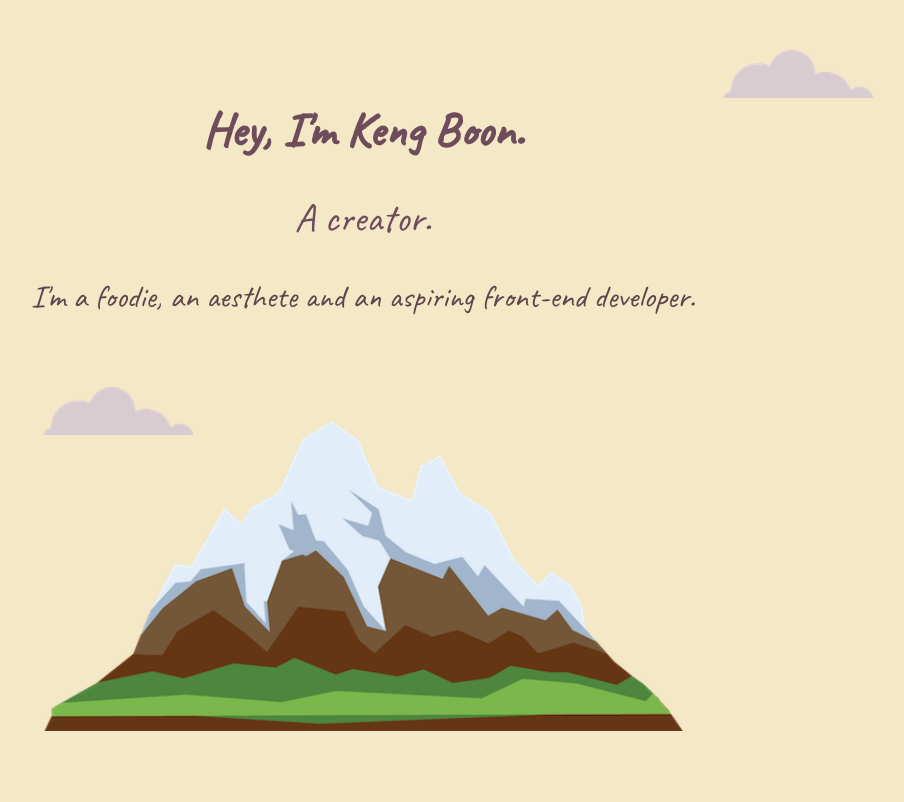
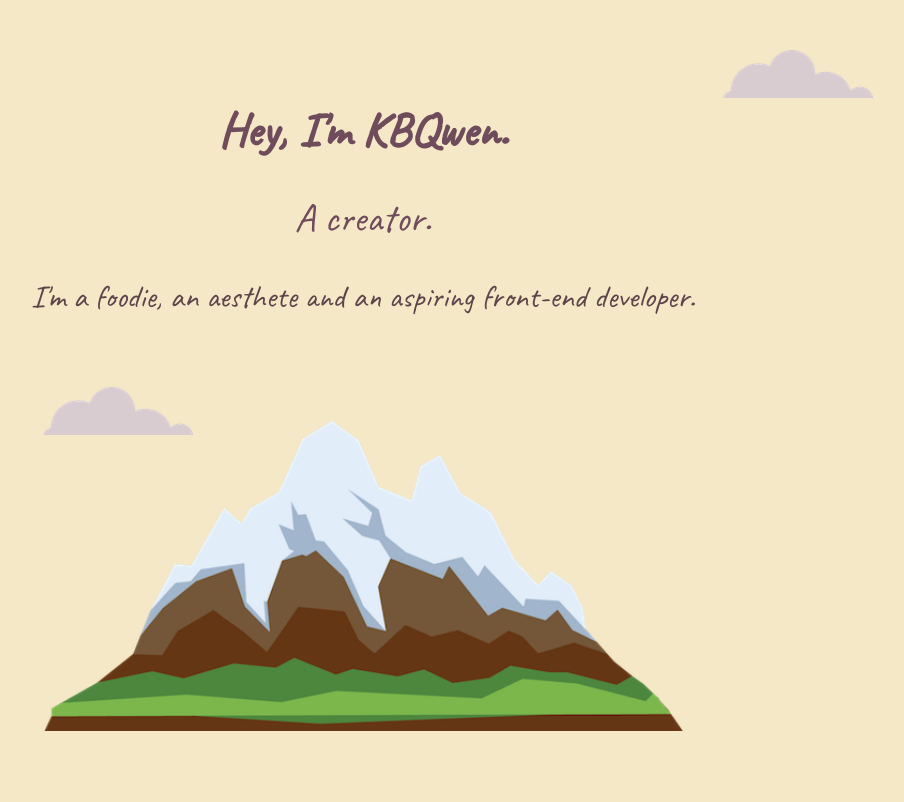
Before and after one commit to Gonobenk/personalised-website, a plain HTML site: page index.html in a window 1280 px wide. Shown: the top 802 px of the page, without its empty margins (277-1181 px from the left). Drawn offline with Linux system fonts and the light colour scheme.

Commit message:
Update index.html

```diff
--- a/index.html
+++ b/index.html
@@ -4,7 +4,7 @@
     <meta charset="UTF-8">
     <meta http-equiv="X-UA-Compatible" content="IE=edge">
     <meta name="viewport" content="width=device-width, initial-scale=1.0">
-    <title>Keng Boon</title>
+    <title>KBQWen</title>
     <link rel="stylesheet" href="index.css">
     <link rel="icon" href="favicon-32x32.png">
     <link href="https://fonts.googleapis.com/css2?family=Amatic+SC&family=Caveat&display=swap" rel="stylesheet">
@@ -14,7 +14,7 @@
 <body>
     <div class="top-container">
         <img class="top-cloud" src="images/cloud.png" alt="cloud-img">
-        <h1>Hey, I'm Keng Boon.</h1>
+        <h1>Hey, I'm KBQwen.</h1>
         <h2>A creator.</h2>
         <p class="description">I'm a foodie, an aesthete and an aspiring front-end developer.</p>
         <img class= "btm-cloud" src="images/cloud.png" alt="cloud-img">
```
